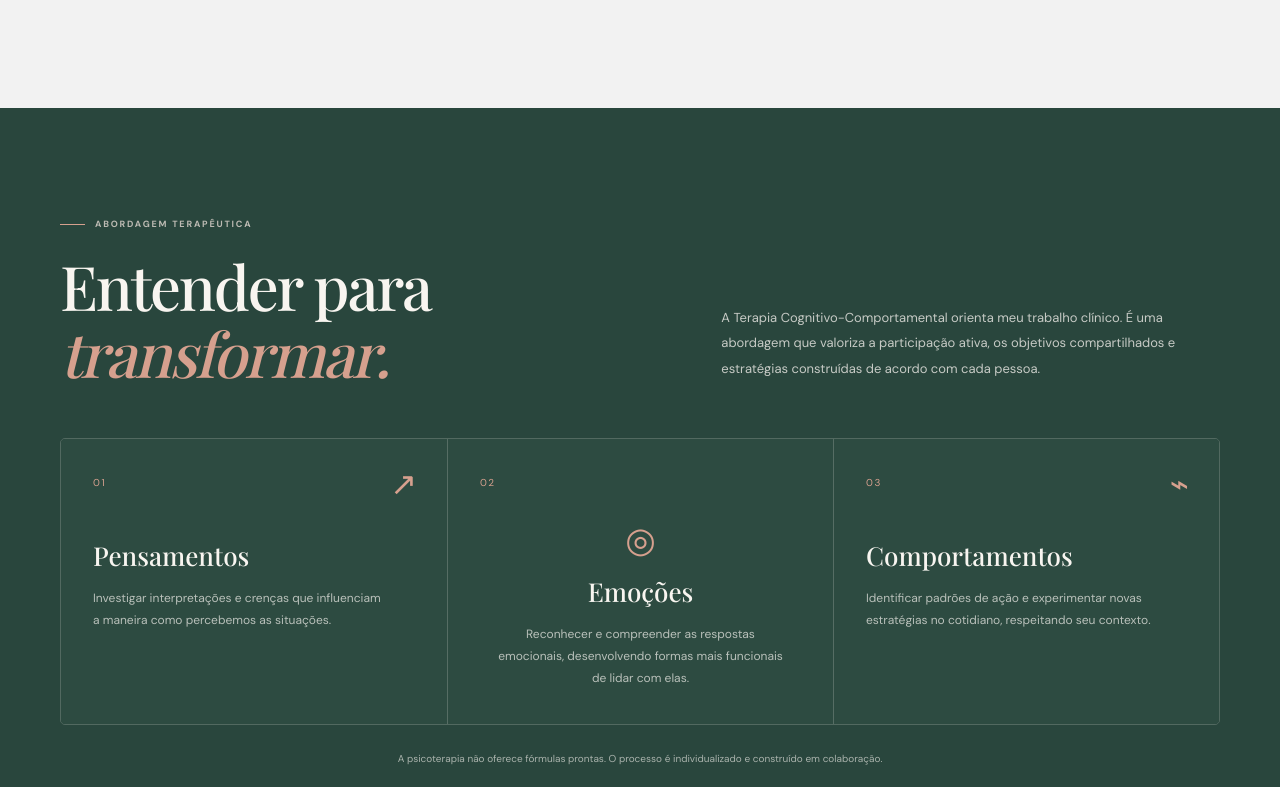
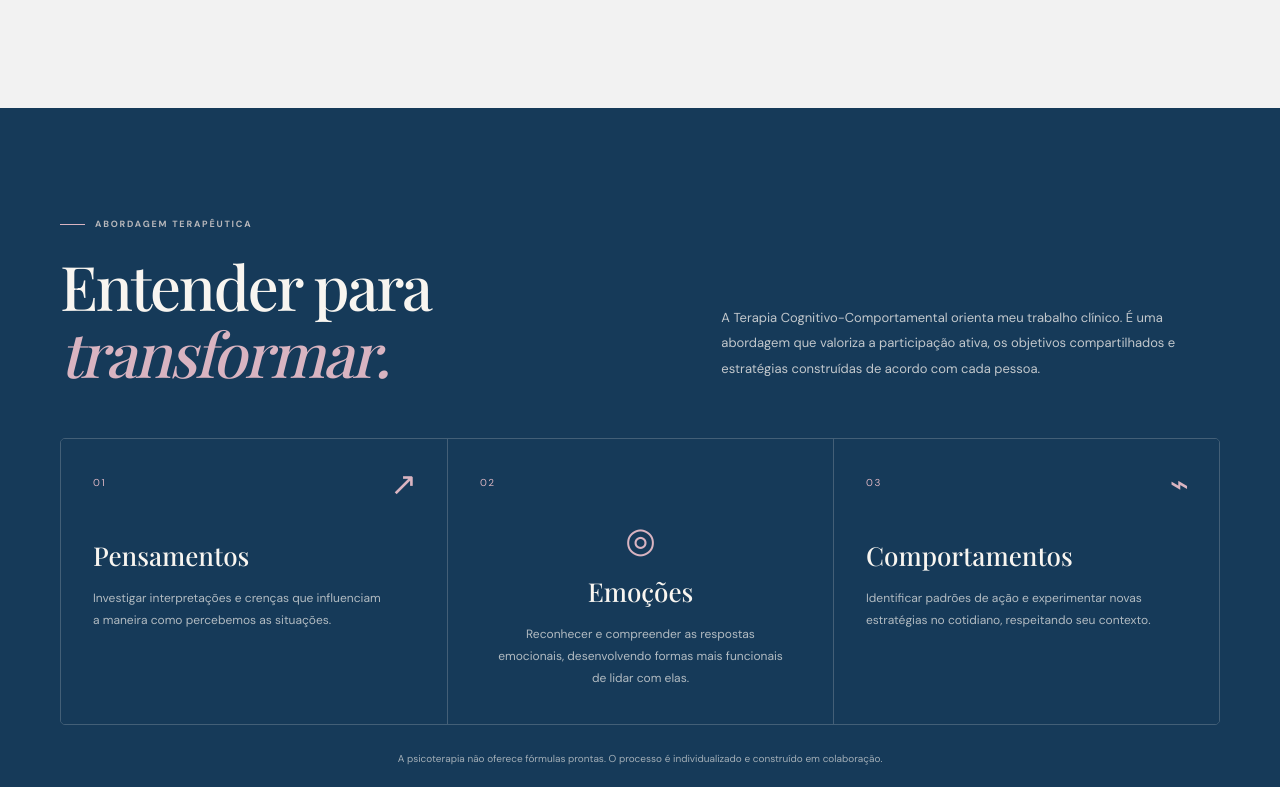
Before and after one commit to evertonasx/evertonaraujopsi, a Next.js app: page / in a window 1280 px wide. Shown: the part 2053-2840 px from the top of the page. Built offline with nearby package versions, Linux system fonts and the light colour scheme; a web font is replaced by a local one.

Commit message:
Restaura paleta azul original da seção de abordagem

```diff
--- a/app/globals.css
+++ b/app/globals.css
@@ -307,9 +307,9 @@ body::before { content:""; position:fixed; inset:0; z-index:7; pointer-events:no
 
 /* Abordagem terapêutica: bloco editorial em verde profundo */
 .approach {
-  --approach-green: #29463D;
-  --approach-green-card: #2D4B41;
-  --approach-accent: #D6A08E;
+  --approach-green: #163A59;
+  --approach-green-card: #163A59;
+  --approach-accent: #D9B4C1;
   background: var(--approach-green);
   color: #F8F5F0;
 }
@@ -404,7 +404,7 @@ body::before { content:""; position:fixed; inset:0; z-index:7; pointer-events:no
 }
 .approach-card:hover {
   transform: translateY(-5px);
-  background: #34564A;
+  background: #1B4568;
 }
 .approach-footnote {
   color: rgba(248,245,240,.62);
```
